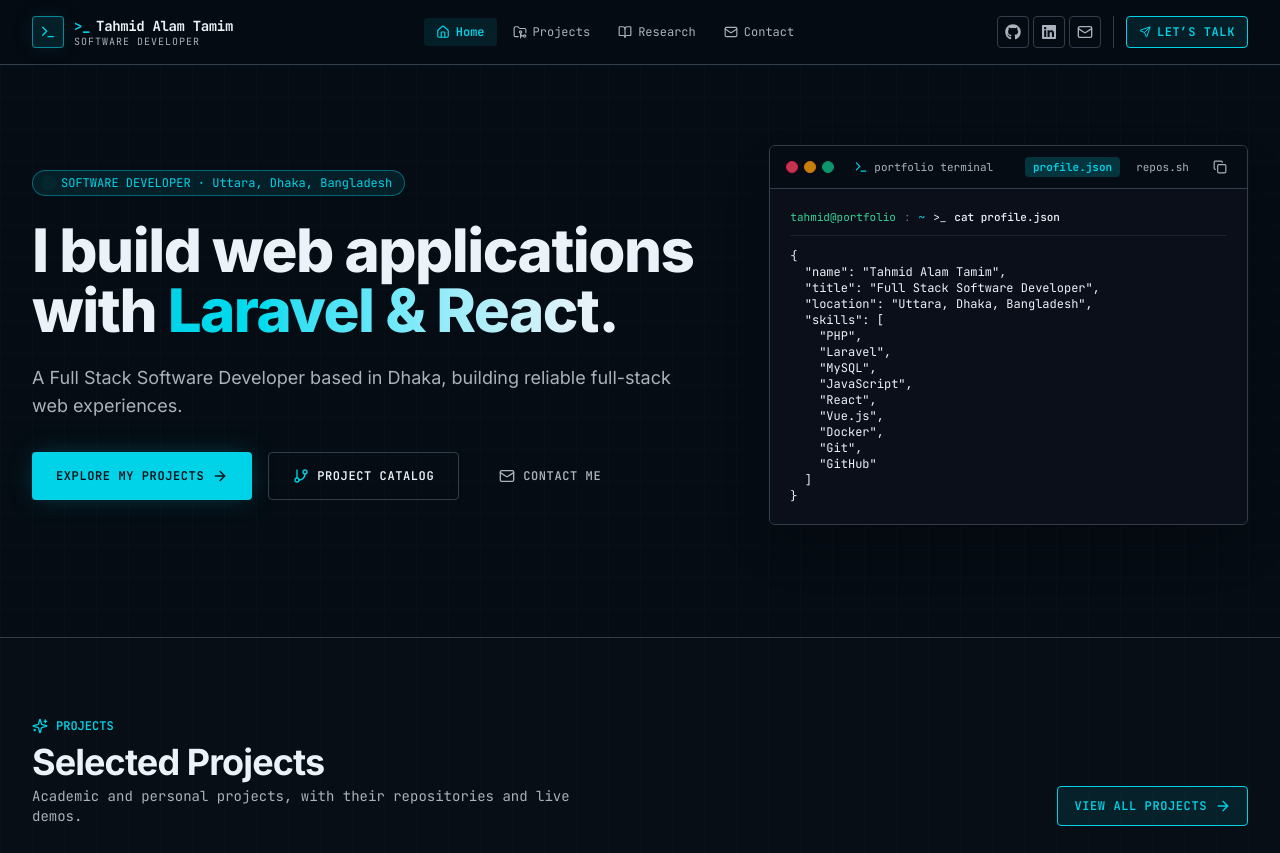
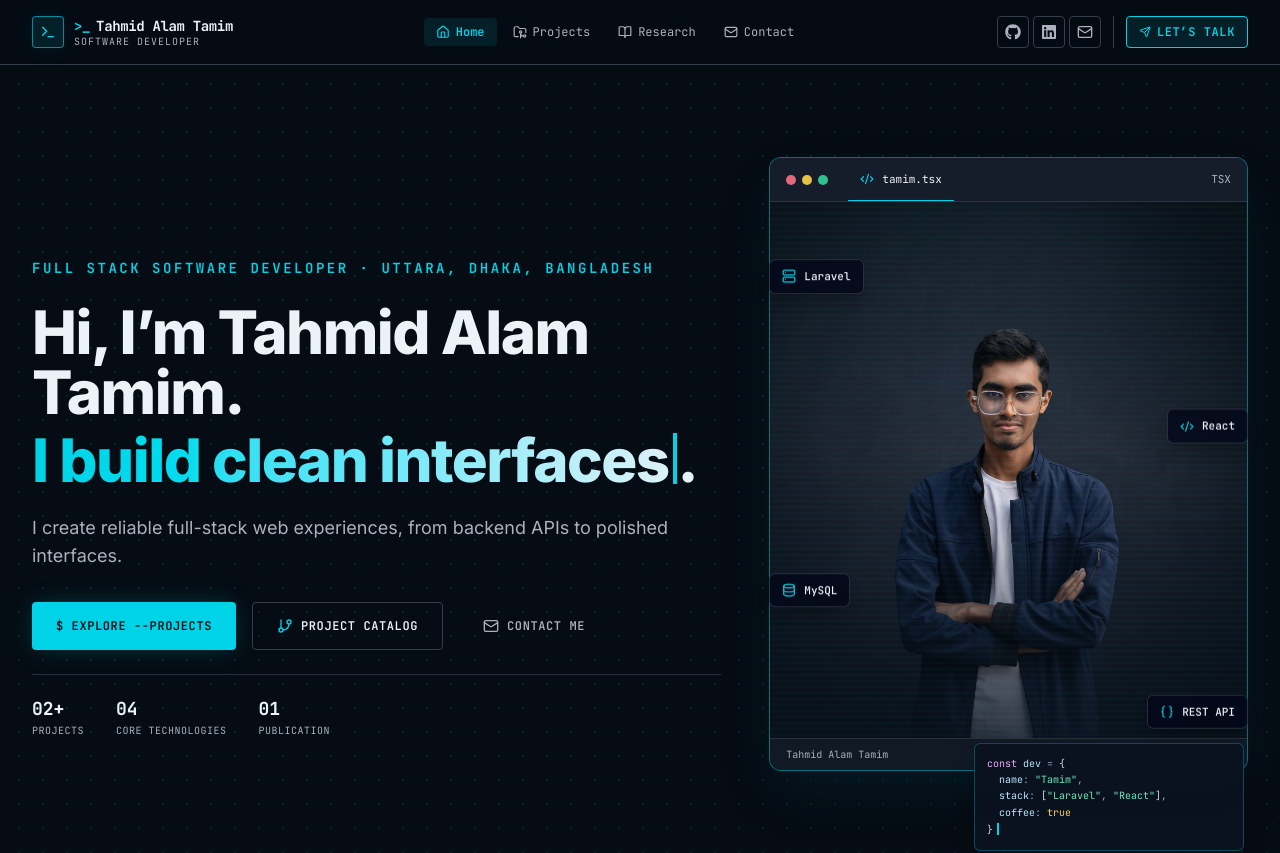
Before and after one commit to Mr-Explorer142/Portfolio-Website, a React (Vite) app: page / in a window 1280 px wide. Shown: the top 853 px of the page. Built offline with nearby package versions, Linux system fonts and the light colour scheme.

Commit message:
Add Profile Image

```diff
--- /dev/null
+++ b/src/components/HeroPortrait.jsx
@@ -0,0 +1,67 @@
+import React from "react";
+import { Braces, Code2, Database, Server } from "lucide-react";
+
+const technologies = [
+  { name: "Laravel", icon: Server, position: "hero-tech-laravel" },
+  { name: "React", icon: Code2, position: "hero-tech-react" },
+  { name: "MySQL", icon: Database, position: "hero-tech-mysql" },
+  { name: "REST API", icon: Braces, position: "hero-tech-api" },
+];
+
+export function HeroPortrait({ name, title, imageSrc }) {
+  return (
+    <div className="order-1 relative mx-auto w-full max-w-[500px] px-3 pb-16 pt-3 sm:px-8 sm:pb-20 lg:order-2 lg:col-span-5 lg:px-0">
+      <div className="hero-portrait-glow absolute inset-x-8 top-10 aspect-[4/5] rounded-[2rem]" />
+
+      <div className="hero-float-frame relative z-10 overflow-hidden rounded-xl border border-accent/50 bg-[#0b0f19] shadow-2xl shadow-cyan-950/40">
+        <div className="flex h-11 items-center gap-3 border-b border-white/10 bg-[#151d2a] px-4 font-mono text-[11px]">
+          <div className="flex items-center gap-1.5" aria-hidden="true">
+            <span className="h-2.5 w-2.5 rounded-full bg-rose-400/90" />
+            <span className="h-2.5 w-2.5 rounded-full bg-amber-300/90" />
+            <span className="h-2.5 w-2.5 rounded-full bg-emerald-400/90" />
+          </div>
+          <div className="ml-2 flex h-full items-center border-b border-accent px-3 text-primary">
+            <Code2 className="mr-2 h-3.5 w-3.5 text-accent" />
+            tamim.tsx
+          </div>
+          <span className="ml-auto text-muted-foreground">TSX</span>
+        </div>
+
+        <div className="hero-portrait-scan relative aspect-[4/4.5] overflow-hidden">
+          <img
+            src={imageSrc}
+            alt={`Portrait of ${name}`}
+            className="h-full w-full object-cover object-[center_35%]"
+          />
+          <div className="pointer-events-none absolute inset-0 bg-gradient-to-t from-[#08121b]/80 via-transparent to-cyan-950/10" />
+        </div>
+
+        <div className="flex items-center justify-between border-t border-white/10 bg-[#111925] px-4 py-2 font-mono text-[10px] text-muted-foreground">
+          <span>{name}</span>
+          <span className="text-accent">Ln 01, Col 01</span>
+        </div>
+      </div>
+
+      {technologies.map(({ name: technology, icon: Icon, position }, index) => (
+        <div
+          key={technology}
+          className={`hero-float-badge ${position} absolute z-20 flex items-center gap-2 rounded-lg border border-white/15 bg-slate-950/75 px-3 py-2 font-mono text-[11px] font-medium text-slate-100 shadow-lg shadow-black/20 backdrop-blur-md`}
+          style={{ "--float-delay": `${index * 350}ms` }}
+        >
+          <Icon className="h-3.5 w-3.5 text-accent" />
+          {technology}
+        </div>
+      ))}
+
+      <div className="hero-code-card absolute bottom-1 right-0 z-30 w-[min(270px,78%)] rounded-lg border border-accent/30 bg-[#0b1220]/95 p-3 font-mono text-[10px] leading-relaxed shadow-xl shadow-black/40 backdrop-blur-md sm:bottom-0 sm:right-1">
+        <p><span className="text-fuchsia-300">const</span> <span className="text-sky-200">dev</span> <span className="text-slate-400">=</span> <span className="text-slate-300">{"{"}</span></p>
+        <p className="pl-3"><span className="text-sky-200">name</span><span className="text-slate-400">:</span> <span className="text-emerald-300">"Tamim"</span><span className="text-slate-400">,</span></p>
+        <p className="pl-3"><span className="text-sky-200">stack</span><span className="text-slate-400">:</span> <span className="text-slate-300">[</span><span className="text-emerald-300">"Laravel"</span><span className="text-slate-400">, </span><span className="text-emerald-300">"React"</span><span className="text-slate-300">]</span><span className="text-slate-400">,</span></p>
+        <p className="pl-3"><span className="text-sky-200">coffee</span><span className="text-slate-400">:</span> <span className="text-amber-300">true</span></p>
+        <p><span className="text-slate-300">{"}"}</span><span className="hero-cursor ml-1 inline-block h-3 w-[2px] translate-y-0.5 bg-accent" /></p>
+      </div>
+
+      <p className="sr-only">{title}</p>
+    </div>
+  );
+}
--- /dev/null
+++ b/src/components/TypewriterText.jsx
@@ -0,0 +1,58 @@
+import React, { useEffect, useState } from "react";
+
+const phrases = ["Web applications with Laravel and React", "REST APIs", "clean interfaces"];
+
+export function TypewriterText() {
+  const [phraseIndex, setPhraseIndex] = useState(0);
+  const [text, setText] = useState(phrases[0]);
+  const [deleting, setDeleting] = useState(false);
+  const [reducedMotion, setReducedMotion] = useState(
+    () => typeof window !== "undefined" && window.matchMedia("(prefers-reduced-motion: reduce)").matches
+  );
+
+  useEffect(() => {
+    const mediaQuery = window.matchMedia("(prefers-reduced-motion: reduce)");
+    const updatePreference = () => setReducedMotion(mediaQuery.matches);
+
+    mediaQuery.addEventListener("change", updatePreference);
+    return () => mediaQuery.removeEventListener("change", updatePreference);
+  }, []);
+
+  useEffect(() => {
+    if (reducedMotion) {
+      setPhraseIndex(0);
+      setText(phrases[0]);
+      setDeleting(false);
+      return undefined;
+    }
+
+    const phrase = phrases[phraseIndex];
+    const delay = deleting ? 45 : text.length === phrase.length ? 1200 : 85;
+    const timeout = window.setTimeout(() => {
+      if (deleting) {
+        if (text.length === 0) {
+          setPhraseIndex((index) => (index + 1) % phrases.length);
+          setDeleting(false);
+        } else {
+          setText((current) => current.slice(0, -1));
+        }
+      } else if (text.length === phrase.length) {
+        setDeleting(true);
+      } else {
+        setText(phrase.slice(0, text.length + 1));
+      }
+    }, delay);
+
+    return () => window.clearTimeout(timeout);
+  }, [deleting, phraseIndex, reducedMotion, text]);
+
+  return (
+    <>
+      <span className="sr-only">Web applications with Laravel and React, REST APIs, clean interfaces</span>
+      <span aria-hidden="true">
+        {text}
+        <span className="hero-cursor ml-1 inline-block h-[0.85em] w-[0.08em] translate-y-0.5 bg-accent align-baseline" />
+      </span>
+    </>
+  );
+}
--- a/src/index.css
+++ b/src/index.css
@@ -60,6 +60,86 @@
   background: oklch(78% 0.16 205);
 }
 
+@keyframes hero-float {
+  0%,
+  100% {
+    transform: translateY(0);
+  }
+  50% {
+    transform: translateY(-7px);
+  }
+}
+
+@keyframes hero-grid-drift {
+  from {
+    background-position: 0 0;
+  }
+  to {
+    background-position: 32px 32px;
+  }
+}
+
+@keyframes hero-cursor-blink {
+  50% {
+    opacity: 0;
+  }
+}
+
+.hero-dot-grid {
+  background-image: radial-gradient(oklch(78% 0.16 205 / 0.45) 1px, transparent 1.5px);
+  background-size: 24px 24px;
+  mask-image: linear-gradient(to bottom, black, transparent 80%);
+  animation: hero-grid-drift 32s linear infinite;
+}
+
+.hero-portrait-glow {
+  background: radial-gradient(ellipse, oklch(78% 0.16 205 / 0.2), transparent 68%);
+  filter: blur(20px);
+}
+
+.hero-portrait-scan::after {
+  position: absolute;
+  inset: 0;
+  content: "";
+  pointer-events: none;
+  background: repeating-linear-gradient(
+    to bottom,
+    transparent 0,
+    transparent 4px,
+    oklch(78% 0.16 205 / 0.045) 5px,
+    transparent 6px
+  );
+}
+
+.hero-float-badge {
+  animation: hero-float 5s ease-in-out infinite;
+  animation-delay: var(--float-delay, 0ms);
+}
+
+.hero-tech-laravel {
+  top: 17%;
+  left: 0;
+}
+
+.hero-tech-react {
+  top: 38%;
+  right: 0;
+}
+
+.hero-tech-mysql {
+  top: 61%;
+  left: 0;
+}
+
+.hero-tech-api {
+  top: 78%;
+  right: 0;
+}
+
+.hero-cursor {
+  animation: hero-cursor-blink 1s steps(2, start) infinite;
+}
+
 @keyframes route-enter {
   from {
     opacity: 0;
@@ -76,7 +156,10 @@
 }
 
 @media (prefers-reduced-motion: reduce) {
-  .route-enter {
+  .route-enter,
+  .hero-dot-grid,
+  .hero-float-badge,
+  .hero-cursor {
     animation: none;
   }
 }
--- a/src/pages/Homepage.jsx
+++ b/src/pages/Homepage.jsx
@@ -26,6 +26,8 @@ import { ContactSection } from "../components/ContactSection";
 import { PublicationSection } from "../components/PublicationSection";
 import { ProjectImage } from "../components/ProjectImage";
 import { TerminalMockup } from "../components/TerminalMockup";
+import { HeroPortrait } from "../components/HeroPortrait";
+import { TypewriterText } from "../components/TypewriterText";
 import { Button } from "../components/ui/button";
 import { Card, CardHeader, CardTitle, CardDescription, CardContent, CardFooter } from "../components/ui/card";
 import { Badge } from "../components/ui/badge";
@@ -83,53 +85,70 @@ const skillIcons = {
 export function Homepage() {
   return (
     <div className="relative">
-      <div className="absolute inset-0 bg-grid-cyber pointer-events-none opacity-40 z-0" />
+      <div className="hero-dot-grid absolute inset-0 pointer-events-none opacity-30 z-0" />
 
       <section className="relative z-10 pt-12 pb-20 sm:pt-20 sm:pb-28">
         <div className="max-w-7xl mx-auto px-4 sm:px-6 lg:px-8">
-          <div className="grid grid-cols-1 lg:grid-cols-12 gap-12 items-center">
-            <div className="lg:col-span-7 space-y-6 text-left">
-              <div className="inline-flex max-w-full items-center gap-2 px-3 py-1 rounded-full border border-accent/40 bg-accent/10 text-accent font-mono text-xs">
-                <span className="w-2 h-2 rounded-full bg-accent animate-ping inline-block" />
-                <span>SOFTWARE DEVELOPER · {profile.location}</span>
-              </div>
+          <div className="grid grid-cols-1 items-center gap-10 lg:grid-cols-12 lg:gap-x-12 lg:gap-y-12">
+            <HeroPortrait
+              name={profile.name}
+              title={profile.title}
+              imageSrc="/images/profile-placeholder.jpg"
+            />
 
-              <h1 className="text-3xl sm:text-5xl lg:text-6xl font-extrabold tracking-tight text-primary leading-[1.15]">
-                I build web applications with{" "}
-                <span className="text-transparent bg-clip-text bg-gradient-to-r from-accent via-cyan-300 to-primary">
-                  Laravel &amp; React
+            <div className="order-2 space-y-6 text-left lg:order-1 lg:col-span-7">
+              <p className="font-mono text-sm font-semibold uppercase tracking-[0.18em] text-accent">
+                {profile.title} · {profile.location}
+              </p>
+
+              <h1 className="text-4xl font-extrabold tracking-tight text-primary leading-[1.1] sm:text-5xl lg:text-6xl">
+                Hi, I’m {profile.name}.
+                <span className="mt-2 block text-transparent bg-clip-text bg-gradient-to-r from-accent via-cyan-300 to-primary">
+                  I build <TypewriterText />.
                 </span>
-                .
               </h1>
 
-              <p className="text-base sm:text-lg text-muted-foreground leading-relaxed max-w-2xl">
-                A Full Stack Software Developer based in Dhaka, building reliable full-stack web experiences.
+              <p className="max-w-2xl text-base leading-relaxed text-muted-foreground sm:text-lg">
+                I create reliable full-stack web experiences, from backend APIs to polished interfaces.
               </p>
 
               <div className="flex flex-wrap items-center gap-4 pt-2 font-mono">
                 <a href="#projects">
-                  <Button variant="accent" size="lg" className="gap-2 shadow-glow-accent">
-                    <span>Explore My Projects</span>
-                    <ArrowRight className="w-4 h-4" />
+                  <Button variant="accent" size="lg" className="gap-2 shadow-glow-accent transition-transform hover:-translate-y-0.5 hover:shadow-glow-accent">
+                    <span>$ explore --projects</span>
                   </Button>
                 </a>
                 <Link to="/projects">
-                  <Button variant="outline" size="lg" className="gap-2">
+                  <Button variant="outline" size="lg" className="gap-2 transition-all hover:-translate-y-0.5 hover:shadow-glow-subtle">
                     <GitBranch className="w-4 h-4 text-accent" />
                     <span>Project Catalog</span>
                   </Button>
                 </Link>
                 <Link to="/contact">
-                  <Button variant="ghost" size="lg" className="text-muted-foreground hover:text-accent gap-2">
+                  <Button variant="ghost" size="lg" className="text-muted-foreground hover:text-accent gap-2 transition-all hover:-translate-y-0.5">
                     <Mail className="w-4 h-4" />
                     Contact Me
                   </Button>
                 </Link>
               </div>
 
+              <div className="flex flex-wrap gap-x-8 gap-y-3 border-t border-border/70 pt-5 font-mono">
+                <div>
+                  <p className="text-lg font-bold text-primary">02+</p>
+                  <p className="text-[10px] uppercase tracking-wider text-muted-foreground">Projects</p>
+                </div>
+                <div>
+                  <p className="text-lg font-bold text-primary">04</p>
+                  <p className="text-[10px] uppercase tracking-wider text-muted-foreground">Core technologies</p>
+                </div>
+                <div>
+                  <p className="text-lg font-bold text-primary">01</p>
+                  <p className="text-[10px] uppercase tracking-wider text-muted-foreground">Publication</p>
+                </div>
+              </div>
             </div>
 
-            <div className="lg:col-span-5">
+            <div className="order-3 lg:col-span-12">
               <TerminalMockup />
             </div>
           </div>
```
Also changed, not shown: public/images/profile-placeholder.jpg (added).
